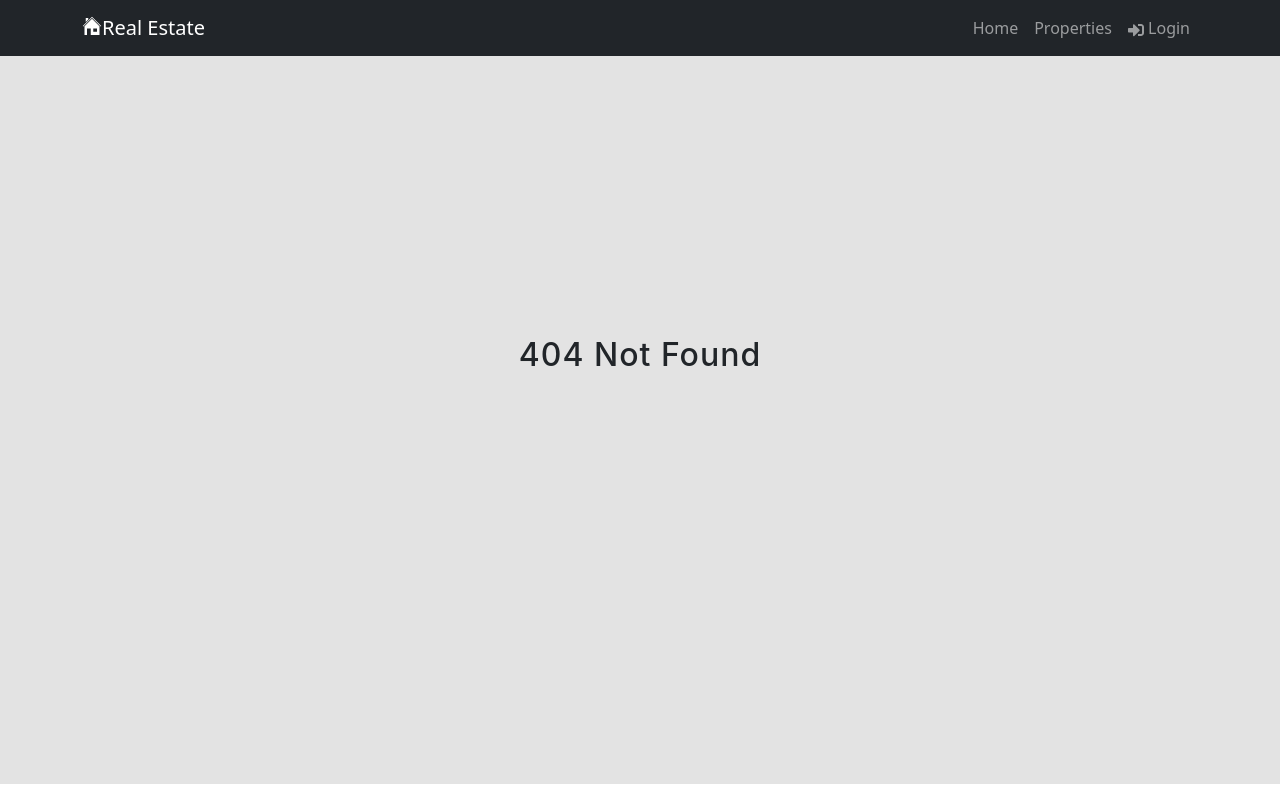
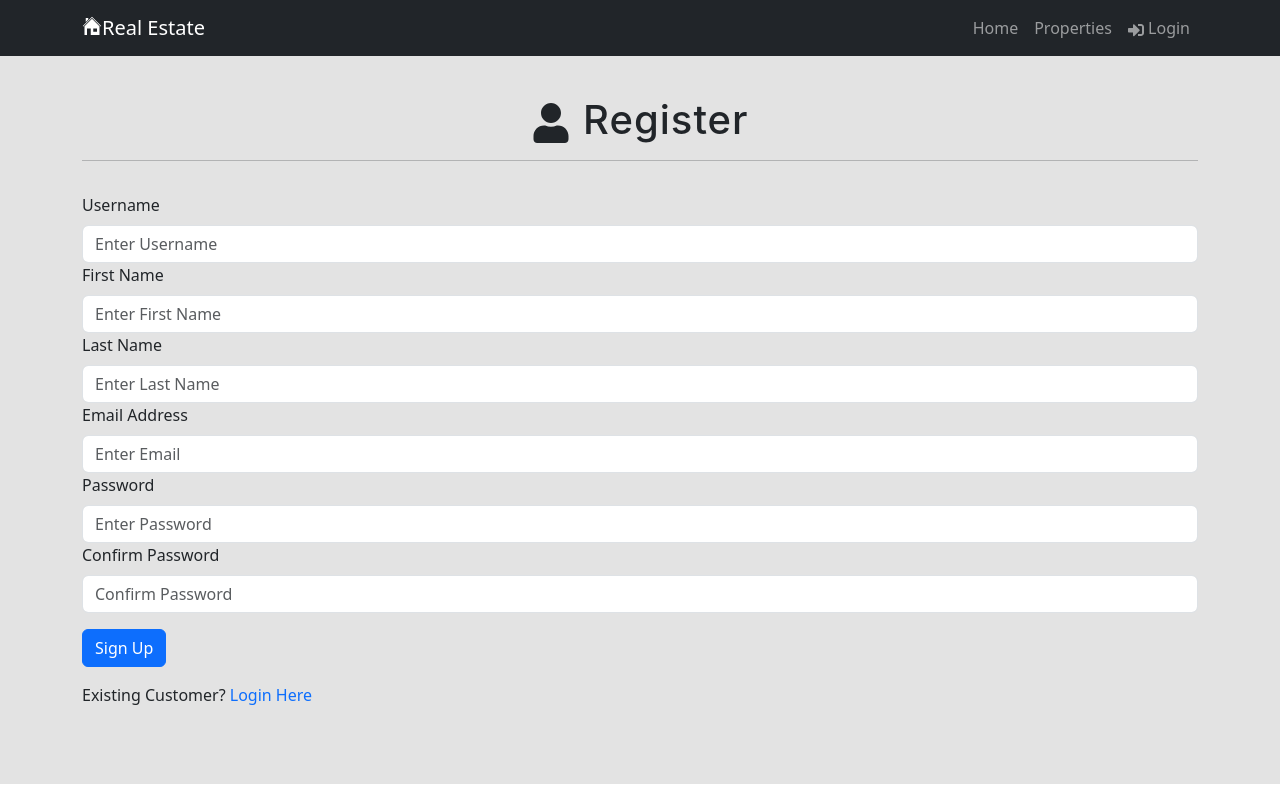
Before and after one commit to alexdchiu/omega, a React (Create React App) app in the folder client/: page /register in a window 1280 px wide. Before the commit this address had no page. Built offline with nearby package versions, Linux system fonts and the light colour scheme.

Commit message:
feat: added register + activate pages

```diff
--- a/client/src/App.jsx
+++ b/client/src/App.jsx
@@ -9,6 +9,8 @@
 import PropertiesPage from './pages/PropertiesPage'
 import { Toast } from 'react-bootstrap';
 import LoginPage from './pages/LoginPage';
+import ActivatePage from './pages/ActivatePage'
+import RegisterPage from './pages/RegisterPage'
 
 const App = () => {
   return (
@@ -20,6 +22,8 @@
             <Route path='/' element={<HomePage />} />
             <Route path='/properties' element={<PropertiesPage />} />
             <Route path='/login' element={<LoginPage />} />
+            <Route path='/register' element={<RegisterPage />} />
+            <Route path='/activate/:uid/:token' element={<ActivatePage />} />
             <Route path='*' element={<NotFound />} />
           </Routes>
           <ToastContainer theme='dark' />
--- a/client/src/features/auth/authService.js
+++ b/client/src/features/auth/authService.js
@@ -1,6 +1,6 @@
 import axios from 'axios'
 
-const REGISTER_URL = '/api/v1/users'
+const REGISTER_URL = '/api/v1/auth/users/'
 const LOGIN_URL = '/api/v1/auth/jwt/create/'
 const ACTIVATE_URL = 'api/v1/auth/users/activation/'
 
--- /dev/null
+++ b/client/src/pages/ActivatePage.jsx
@@ -0,0 +1,65 @@
+import React, { useEffect } from 'react'
+import { Button,Col,Container,Row,Form } from 'react-bootstrap'
+import { FaCheckCircle } from 'react-icons/fa'
+import { useDispatch,useSelector } from 'react-redux'
+import { useNavigate,useParams } from 'react-router-dom'
+import { toast } from 'react-toastify'
+import Spinner from '../components/Spinner'
+import Title from '../components/Title'
+import { activate,reset } from '../features/auth/authSlice'
+
+
+const ActivatePage = () => {
+  const {uid,token} = useParams()
+  const navigate = useNavigate()
+  const dispatch = useDispatch()
+  const {isLoading, isError, isSuccess, message} = useSelector((state) => state.auth)
+
+  useEffect(() => {
+    if (isError) {
+      toast.error(message)
+    }
+
+    if (isSuccess) {
+      navigate('/')
+    }
+
+    dispatch(reset())
+  }, [isError, isSuccess, message, navigate, dispatch])
+
+  const submitHandler = () => {
+    const userData = {
+      uid,token
+    }
+    dispatch(activate(userData))
+    toast.success('Your account has been activated! You can login now.')
+  }
+
+  return (
+    <>
+      <Title title='Activate User' />
+      <Container>
+        <Row>
+          <Col className='mg-top text-center'>
+            <section>
+              <h1>
+                <FaCheckCircle /> Activate Your Account
+              </h1>
+              <hr className='hr-text' />
+            </section>
+          </Col>
+        </Row>
+        {isLoading && <Spinner />}
+        <Row className='mt-3'>
+          <Col className='text-center'>
+            <Button type='submit' variant='outline-success' size='md' className='mt-3 large-btn' onClick={submitHandler}>
+              Activate
+            </Button>
+          </Col>
+        </Row>
+      </Container>
+    </>
+  )
+}
+
+export default ActivatePage
--- a/client/src/pages/LoginPage.jsx
+++ b/client/src/pages/LoginPage.jsx
@@ -32,10 +32,10 @@
   const submitHandler = (e) => {
     e.preventDefault()
     if (!email) {
-      toast.error('An email is required')
+      toast.error('An email is required.')
     }
     if (!password) {
-      toast.error('A password is required')
+      toast.error('A password is required.')
     }
 
     const userData = {
@@ -47,7 +47,7 @@
 
   return (
     <>
-      <Title title='login' />
+      <Title title='Login' />
       <Container>
         <Row>
           <Col className='mg-top text-center'>
@@ -66,11 +66,11 @@
             <Form onSubmit={submitHandler}>
               <Form.Group controlId='email'>
                 <Form.Label>Email Address</Form.Label>
-                <Form.Control type='email' placeholder='Enter Email' value={email} onChange={(e) => {setEmail(e.target.value)}} />
+                <Form.Control type='email' placeholder='Enter Email' value={email} onChange={(e) => setEmail(e.target.value)} />
               </Form.Group>
               <Form.Group controlId='password'>
                 <Form.Label>Password</Form.Label>
-                <Form.Control type='password' placeholder='Enter Password' value={password} onChange={(e) => {setPassword(e.target.value)}} />
+                <Form.Control type='password' placeholder='Enter Password' value={password} onChange={(e) => setPassword(e.target.value)} />
               </Form.Group>
 
               <Button type='submit' variant='primary' className='mt-3'>Log In</Button>
--- /dev/null
+++ b/client/src/pages/RegisterPage.jsx
@@ -0,0 +1,118 @@
+import React, { useEffect, useState } from 'react'
+import { Button,Col,Container,Row,Form } from 'react-bootstrap'
+import { FaUser } from 'react-icons/fa'
+import { useDispatch,useSelector } from 'react-redux'
+import { Link,useNavigate } from 'react-router-dom'
+import { toast } from 'react-toastify'
+import Spinner from '../components/Spinner'
+import Title from '../components/Title'
+import { register,reset } from '../features/auth/authSlice'
+
+const RegisterPage = () => {
+  const [email, setEmail] = useState('')
+  const [username, setUsername] = useState('')
+  const [first_name, setFirstName] = useState('')
+  const [last_name, setLastName] = useState('')
+  const [password, setPassword] = useState('')
+  const [re_password, setRePassword] = useState('')
+
+  const dispatch = useDispatch()
+  const navigate = useNavigate()
+
+  const {user, isLoading, isError, isSuccess, message} = useSelector((state) => state.auth)
+
+  useEffect(() => {
+    if (isError) {
+      toast.error(message)
+    }
+
+    if (isSuccess || user) {
+      navigate('/')
+      toast.success(
+        'An activation email has been sent to your email address. Please check your email.'
+      )
+    }
+
+    dispatch(reset())
+  }, [isError, isSuccess, message, user, navigate, dispatch])
+
+
+  const submitHandler = (e) => {
+    e.preventDefault()
+
+    if (password != re_password) {
+      toast.error('Passwords do not match.')
+    } else {
+      const userData = {
+        username, first_name, last_name, email, password, re_password
+      }
+      dispatch(register(userData))
+    }
+  }
+
+  return (
+    <>
+      <Title title='Register' />
+      <Container>
+        <Row>
+          <Col className='mg-top text-center'>
+            <section>
+              <h1>
+                <FaUser /> Register
+              </h1>
+              <hr className='hr-text' />
+            </section>
+          </Col>
+        </Row>
+
+        {isLoading && <Spinner /> }
+        <Row className='mt-3'>
+          <Col className='justify-content-center'>
+            <Form onSubmit={submitHandler}>
+              <Form.Group controlId='username'>
+                <Form.Label>Username</Form.Label>
+                <Form.Control type='name' placeholder='Enter Username' value={username} onChange={(e) => setUsername(e.target.value)} />
+              </Form.Group>
+
+              <Form.Group controlId='first_name'>
+                <Form.Label>First Name</Form.Label>
+                <Form.Control type='name' placeholder='Enter First Name' value={first_name} onChange={(e) => setFirstName(e.target.value)} />
+              </Form.Group>
+
+              <Form.Group controlId='last_name'>
+                <Form.Label>Last Name</Form.Label>
+                <Form.Control type='name' placeholder='Enter Last Name' value={last_name} onChange={(e) => setLastName(e.target.value)} />
+              </Form.Group>
+
+              <Form.Group controlId='email'>
+                <Form.Label>Email Address</Form.Label>
+                <Form.Control type='email' placeholder='Enter Email' value={email} onChange={(e) => setEmail(e.target.value)} />
+              </Form.Group>
+
+              <Form.Group controlId='password'>
+                <Form.Label>Password</Form.Label>
+                <Form.Control type='password' placeholder='Enter Password' value={password} onChange={(e) => setPassword(e.target.value)} />
+              </Form.Group>
+
+              <Form.Group controlId='re-password'>
+                <Form.Label>Confirm Password</Form.Label>
+                <Form.Control type='password' placeholder='Confirm Password' value={re_password} onChange={(e) => setRePassword(e.target.value)} />
+              </Form.Group>
+
+              <Button type='submit' variant='primary' className='mt-3'>Sign Up</Button>
+            </Form>
+          </Col>
+        </Row>
+
+        <Row className='py-3'>
+          <Col>
+            Existing Customer?
+            <Link to='/login' > Login Here</Link>
+          </Col>
+        </Row>
+      </Container>
+    </>
+  )
+}
+
+export default RegisterPage
```
